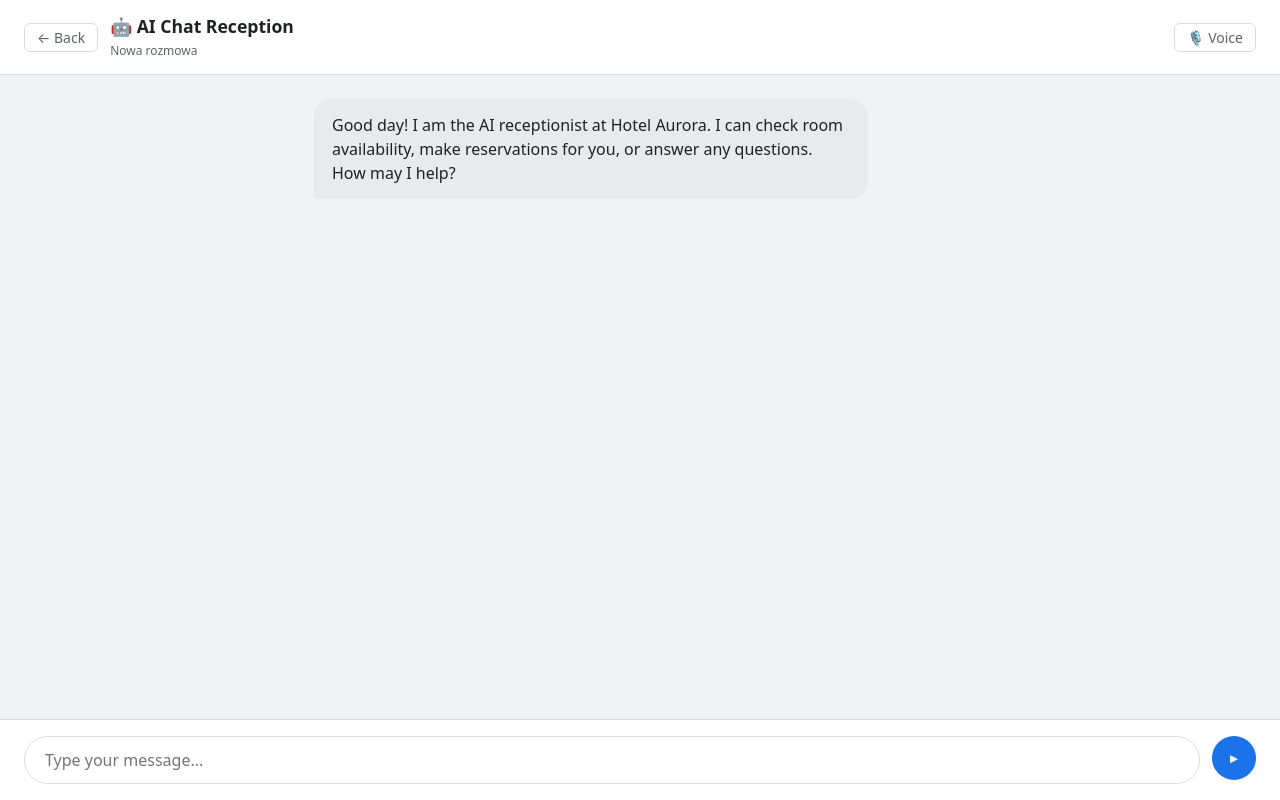
After one commit to michalfrackowiak/hotel-ai-claude, a Django app: page /chat/ in a window 1280 px wide. The commit adds this page. Run offline with Django 4.2, Linux system fonts and the light colour scheme.

Commit message:
Add web UI templates and improve voice interface
- Create homepage (templates/index.html) with room showcase and navigation
- Add chat UI page (templates/chat/index.html) with real-time messaging
- Polish voice call template with bilingual support (PL/EN)
- Add home view to root URLs
- Add chat page route to chat app
- Update README.md with project documentation

Co-Authored-By: Claude Opus 4.5 <noreply@anthropic.com>

```diff
--- a/hotel_ai/chat/urls.py
+++ b/hotel_ai/chat/urls.py
@@ -1,9 +1,10 @@
 from django.urls import path
 
-from .views import chat_turn
+from .views import chat_page, chat_turn
 
 app_name = "chat"
 
 urlpatterns = [
+    path("", chat_page, name="chat-page"),
     path("turn/", chat_turn, name="chat-turn"),
 ]
--- a/hotel_ai/chat/views.py
+++ b/hotel_ai/chat/views.py
@@ -17,6 +17,22 @@ from hotel_ai.ai_providers.models import Conversation
 
 
 logger = logging.getLogger(__name__)
+
+
+@api_view(["GET"])
+@permission_classes([AllowAny])
+def chat_page(request):
+    """Render the chat UI."""
+    language = request.GET.get("lang", "en")
+    session_key = request.session.session_key or ""
+    context = {
+        "language": language,
+        "session_key": session_key,
+        "title": "AI Chat Reception" if language == "en" else "Czat z recepcjonistą",
+        "placeholder": "Type your message..." if language == "en" else "Napisz wiadomość...",
+    }
+    from django.shortcuts import render
+    return render(request, "chat/index.html", context)
 
 
 @api_view(["POST"])
--- a/hotel_ai/urls.py
+++ b/hotel_ai/urls.py
@@ -1,16 +1,23 @@
 """Root URL configuration for the Hotel-AI-Claude project."""
 
 from django.contrib import admin
+from django.http import JsonResponse
+from django.shortcuts import render
 from django.urls import include, path
-from django.http import JsonResponse
 
 
 def health(request):
     return JsonResponse({"status": "ok", "service": "hotel-ai-claude"})
 
 
+def home(request):
+    language = request.GET.get("lang", "en")
+    return render(request, "index.html", {"language": language})
+
+
 urlpatterns = [
     path("health/", health, name="health"),
+    path("", home, name="home"),
     path("admin/", admin.site.urls),
     path("api/", include("hotel_ai.bookings.urls")),
     path("api/ai/", include("hotel_ai.ai_providers.urls")),
--- /dev/null
+++ b/templates/chat/index.html
@@ -0,0 +1,290 @@
+<!DOCTYPE html>
+<html lang="{{ language }}">
+<head>
+  <meta charset="UTF-8">
+  <meta name="viewport" content="width=device-width, initial-scale=1.0">
+  <title>{% if language == 'pl' %}Czat z recepcjonistą{% else %}AI Chat Reception{% endif %}</title>
+  <style>
+    :root {
+      --primary: #1a73e8;
+      --bg: #f0f2f5;
+      --surface: #ffffff;
+      --text: #202124;
+      --text-secondary: #5f6368;
+      --user-bg: #1a73e8;
+      --user-text: #ffffff;
+      --agent-bg: #e8eaed;
+      --agent-text: #202124;
+    }
+
+    * { margin: 0; padding: 0; box-sizing: border-box; }
+
+    body {
+      font-family: system-ui, -apple-system, sans-serif;
+      background: var(--bg);
+      color: var(--text);
+      height: 100vh;
+      display: flex;
+      flex-direction: column;
+    }
+
+    .header {
+      background: var(--surface);
+      border-bottom: 1px solid #dadce0;
+      padding: 0.875rem 1.5rem;
+      display: flex;
+      align-items: center;
+      justify-content: space-between;
+    }
+
+    .header-left {
+      display: flex;
+      align-items: center;
+      gap: 0.75rem;
+    }
+
+    .back-btn {
+      text-decoration: none;
+      color: var(--text-secondary);
+      font-size: 0.875rem;
+      padding: 0.25rem 0.75rem;
+      border: 1px solid #dadce0;
+      border-radius: 6px;
+    }
+
+    .back-btn:hover { background: var(--bg); }
+
+    .header-title h2 {
+      font-size: 1.1rem;
+      font-weight: 600;
+    }
+
+    .header-title span {
+      font-size: 0.75rem;
+      color: var(--text-secondary);
+    }
+
+    .chat-container {
+      flex: 1;
+      display: flex;
+      max-width: 700px;
+      width: 100%;
+      margin: 0 auto;
+      overflow: hidden;
+    }
+
+    .messages {
+      flex: 1;
+      overflow-y: auto;
+      padding: 1.5rem;
+      display: flex;
+      flex-direction: column;
+      gap: 1rem;
+    }
+
+    .message {
+      max-width: 85%;
+      padding: 0.875rem 1.125rem;
+      border-radius: 18px;
+      line-height: 1.5;
+      word-wrap: break-word;
+      white-space: pre-wrap;
+    }
+
+    .message.agent {
+      background: var(--agent-bg);
+      color: var(--agent-text);
+      align-self: flex-start;
+      border-bottom-left-radius: 6px;
+    }
+
+    .message.user {
+      background: var(--user-bg);
+      color: var(--user-text);
+      align-self: flex-end;
+      border-bottom-right-radius: 6px;
+    }
+
+    .message.error {
+      background: #fce8e6;
+      color: #c5221f;
+      align-self: center;
+      text-align: center;
+    }
+
+    .input-area {
+      background: var(--surface);
+      border-top: 1px solid #dadce0;
+      padding: 1rem 1.5rem;
+      display: flex;
+      gap: 0.75rem;
+    }
+
+    .input-area textarea {
+      flex: 1;
+      border: 1px solid #dadce0;
+      border-radius: 24px;
+      padding: 0.75rem 1.25rem;
+      font-size: 1rem;
+      resize: none;
+      outline: none;
+      font-family: inherit;
+      min-height: 44px;
+      max-height: 120px;
+    }
+
+    .input-area textarea:focus { border-color: var(--primary); }
+
+    .send-btn {
+      width: 44px;
+      height: 44px;
+      border-radius: 50%;
+      border: none;
+      background: var(--primary);
+      color: white;
+      cursor: pointer;
+      display: flex;
+      align-items: center;
+      justify-content: center;
+      transition: background 0.2s;
+    }
+
+    .send-btn:hover { background: #1557b0; }
+    .send-btn:disabled { background: #dadce0; cursor: not-allowed; }
+
+    .typing {
+      align-self: flex-start;
+      padding: 0.875rem 1.125rem;
+      background: var(--agent-bg);
+      border-radius: 18px;
+      border-bottom-left-radius: 6px;
+      color: var(--text-secondary);
+      font-style: italic;
+      font-size: 0.875rem;
+    }
+
+    @media (max-width: 768px) {
+      .chat-container { max-width: 100%; }
+      .messages { padding: 1rem; }
+    }
+  </style>
+</head>
+<body>
+  <header class="header">
+    <div class="header-left">
+      <a href="/" class="back-btn">&larr; {% if language == 'pl' %}Powrót{% else %}Back{% endif %}</a>
+      <div class="header-title">
+        <h2>🤖 {{ title }}</h2>
+        <span id="sessionInfo">{{ session_key|default:'Nowa rozmowa' }}</span>
+      </div>
+    </div>
+    <a href="/voice/" class="back-btn">🎙️ Voice</a>
+  </header>
+
+  <div class="chat-container">
+    <div class="messages" id="messages"></div>
+  </div>
+
+  <div class="input-area">
+    <textarea id="msgInput" rows="1" placeholder="{{ placeholder }}"></textarea>
+    <button class="send-btn" id="sendBtn">&#9658;</button>
+  </div>
+
+  <script>
+    let sessionKey = "{{ session_key }}";
+    const language = "{{ language }}";
+    const input = document.getElementById('msgInput');
+    const messagesEl = document.getElementById('messages');
+    const sendBtn = document.getElementById('sendBtn');
+
+    function scrollBottom() {
+      messagesEl.scrollTop = messagesEl.scrollHeight;
+    }
+
+    function addMessage(text, type) {
+      const div = document.createElement('div');
+      div.className = `message ${type}`;
+      div.textContent = text;
+      messagesEl.appendChild(div);
+      scrollBottom();
+      return div;
+    }
+
+    function showTyping() {
+      const div = document.createElement('div');
+      div.className = 'typing';
+      div.id = 'typingIndicator';
+      div.textContent = language === 'pl' ? 'Pisanie...' : 'Typing...';
+      messagesEl.appendChild(div);
+      scrollBottom();
+    }
+
+    function removeTyping() {
+      const t = document.getElementById('typingIndicator');
+      if (t) t.remove();
+    }
+
+    async function sendMessage() {
+      const text = input.value.trim();
+      if (!text) return;
+
+      addMessage(text, 'user');
+      input.value = '';
+      input.style.height = 'auto';
+      sendBtn.disabled = true;
+      showTyping();
+
+      try {
+        const resp = await fetch('/chat/turn/', {
+          method: 'POST',
+          headers: {'Content-Type': 'application/json'},
+          body: JSON.stringify({
+            session_key: sessionKey,
+            language: language,
+            message: text
+          })
+        });
+        const data = await resp.json();
+        removeTyping();
+        if (data.reply) {
+          addMessage(data.reply, 'agent');
+        }
+        if (!sessionKey || sessionKey === '') {
+          sessionKey = data.session_key;
+          document.getElementById('sessionInfo').textContent = data.session_key.slice(0, 12) + '...';
+        }
+        if (data.booking_id) {
+          setTimeout(() => {
+            alert(language === 'pl'
+              ? `Rezerwacja potwierdzona! ID: ${data.booking_id}`
+              : `Booking confirmed! ID: ${data.booking_id}`);
+          }, 300);
+        }
+      } catch (err) {
+        removeTyping();
+        addMessage(language === 'pl' ? 'Błąd połączenia. Spróbuj ponownie.' : 'Connection error. Please retry.', 'error');
+      } finally {
+        sendBtn.disabled = false;
+        input.focus();
+      }
+    }
+
+    sendBtn.addEventListener('click', sendMessage);
+    input.addEventListener('keydown', (e) => {
+      if (e.key === 'Enter' && !e.shiftKey) { e.preventDefault(); sendMessage(); }
+    });
+    input.addEventListener('input', () => {
+      input.style.height = 'auto';
+      input.style.height = Math.min(input.scrollHeight, 120) + 'px';
+    });
+
+    // Initial greeting
+    setTimeout(() => {
+      const greeting = language === 'pl'
+        ? 'Dzień dobry! Jestem recepcjonistką hotelu Aurora. Mogę sprawdzić dostępność pokoi, zarezerwować dla Państwa miejsce lub odpowiedzieć na pytania. W czym mogę pomóc?'
+        : 'Good day! I am the AI receptionist at Hotel Aurora. I can check room availability, make reservations for you, or answer any questions. How may I help?';
+      addMessage(greeting, 'agent');
+    }, 300);
+  </script>
+</body>
+</html>
```
Also changed, not shown: templates/index.html (added, +183 -0 lines), templates/voice/call.html (+133 -33 lines), README.md (added).
